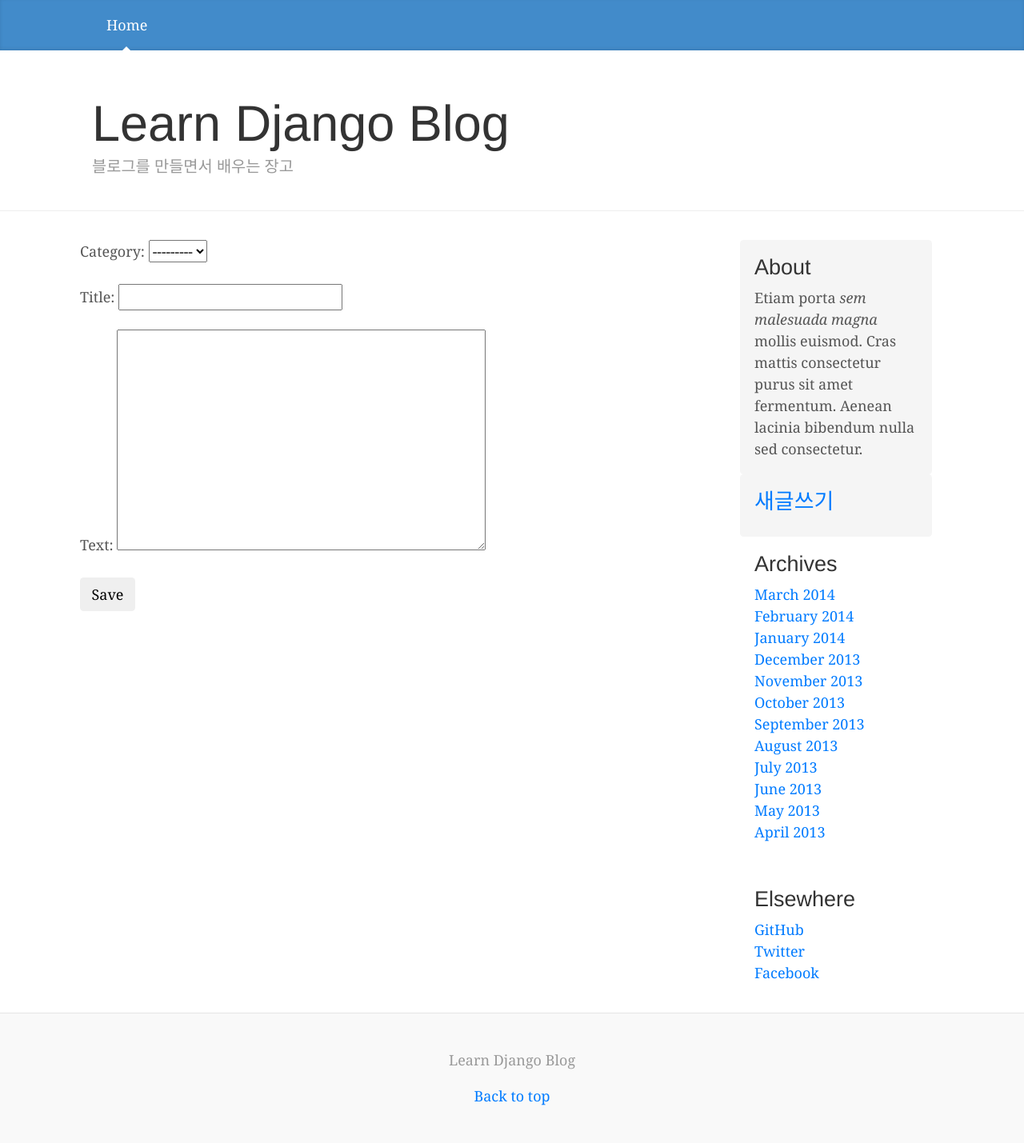
After one commit to djangotutor/blog2, a Django app: page /posts/new/ in a window 1280 px wide. The commit adds this page. Shown: the whole page at 80% size. Run offline with Django 3.2, Linux system fonts and the light colour scheme; data that the repository does not hold is empty; some libraries are stand-ins or nearby versions.

Commit message:
포스트 새글쓰기 기능추가 url패턴 정의, 뷰 클래스 작성, 템플릿 파일 작성 뷰 클래스는 generic CreateView 클래스를 상속받아서 정의 작성폼에서 입력받지 않는 데이터 처리를 위해서 form_valid() 메서드 오버라이드

```diff
--- a/blog/models.py
+++ b/blog/models.py
@@ -26,5 +26,8 @@ class Post(models.Model):
 		self.published_date = timezone.now()
 		self.save()
 
+	def get_absolute_url(self):
+		return reverse('post_detail', kwargs={'pk':self.pk})
+
 	def __str__(self):
 		return self.title
--- a/blog/templates/blog/base.html
+++ b/blog/templates/blog/base.html
@@ -48,6 +48,9 @@
 						<h4>About</h4>
 						<p>Etiam porta <em>sem malesuada magna</em> mollis euismod. Cras mattis consectetur purus sit amet fermentum. Aenean lacinia bibendum nulla sed consectetur.</p>
 					</div>
+					<div class="sidebar-module sidebar-module-inset">
+						<h4><a href="{% url 'post_new' %}">새글쓰기</a></h4>
+					</div>
 					<div class="sidebar-module">
 						<h4>Archives</h4>
 						<ol class="list-unstyled">
--- /dev/null
+++ b/blog/templates/blog/post_form.html
@@ -0,0 +1,10 @@
+{% extends 'blog/base.html' %}
+
+{% block content %}
+	<div class="blog-post">
+		<form method="post" class="post-form">{% csrf_token %}
+			{{ form.as_p }}
+			<button type="submit" class="save btn btn-default">Save</button>
+		</form>
+	</div>
+{% endblock %}
--- a/blog/urls.py
+++ b/blog/urls.py
@@ -10,4 +10,5 @@ urlpatterns = [
 	url(r'^$', views.PostList.as_view(), name='post_list'),
 	url(r'^categorys/(?P<pk>\d+)/$', views.PostListByCategory.as_view(), name='posts'),
 	url(r'^posts/(?P<pk>\d+)/$', views.PostDetail.as_view(), name='post_detail'),
+	url(r'^posts/new/$', views.PostAdd.as_view(), name='post_new'),
 ]
--- a/blog/views.py
+++ b/blog/views.py
@@ -67,3 +67,21 @@ class PostDetail(DetailView):
 		p = get_object_or_404(Post, pk=self.kwargs['pk'])
 		context['category'] = p.category
 		return context
+
+class PostAdd(CreateView):
+	model = Post
+	fields = ['category', 'title', 'text']
+
+	def form_valid(self, form):
+		post = form.save(commit=False)
+		post.author = self.request.user
+		post.published_date = timezone.now()
+		return super().form_valid(form)
+
+	def get_context_data(self, **kwargs):
+		context = super().get_context_data(**kwargs)
+		if self.request.user.is_authenticated:
+			context['categorys'] = Category.objects.all().order_by('ordering')
+		else:
+			context['categorys'] = Category.objects.filter(is_open=True).order_by('ordering')
+		return context
```
